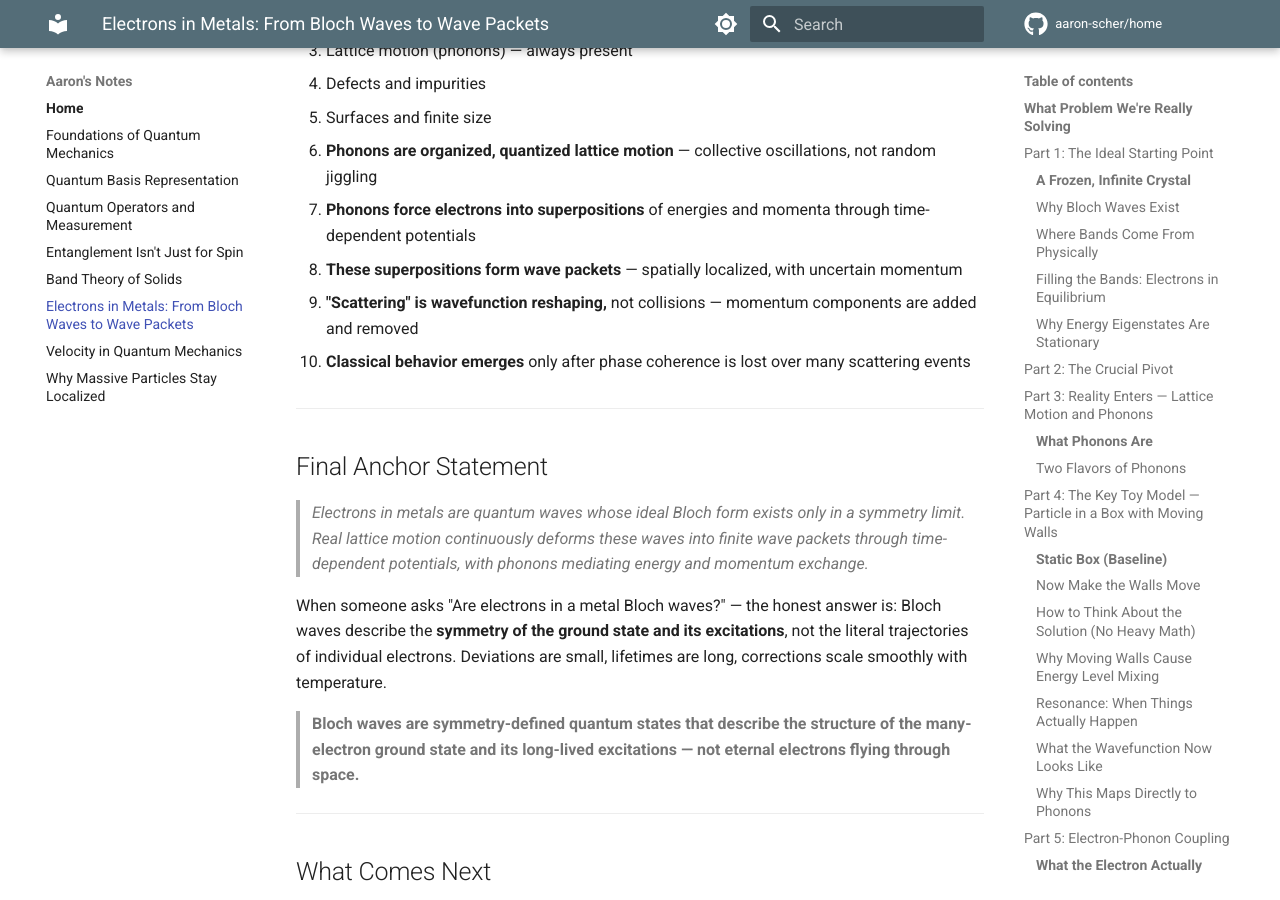
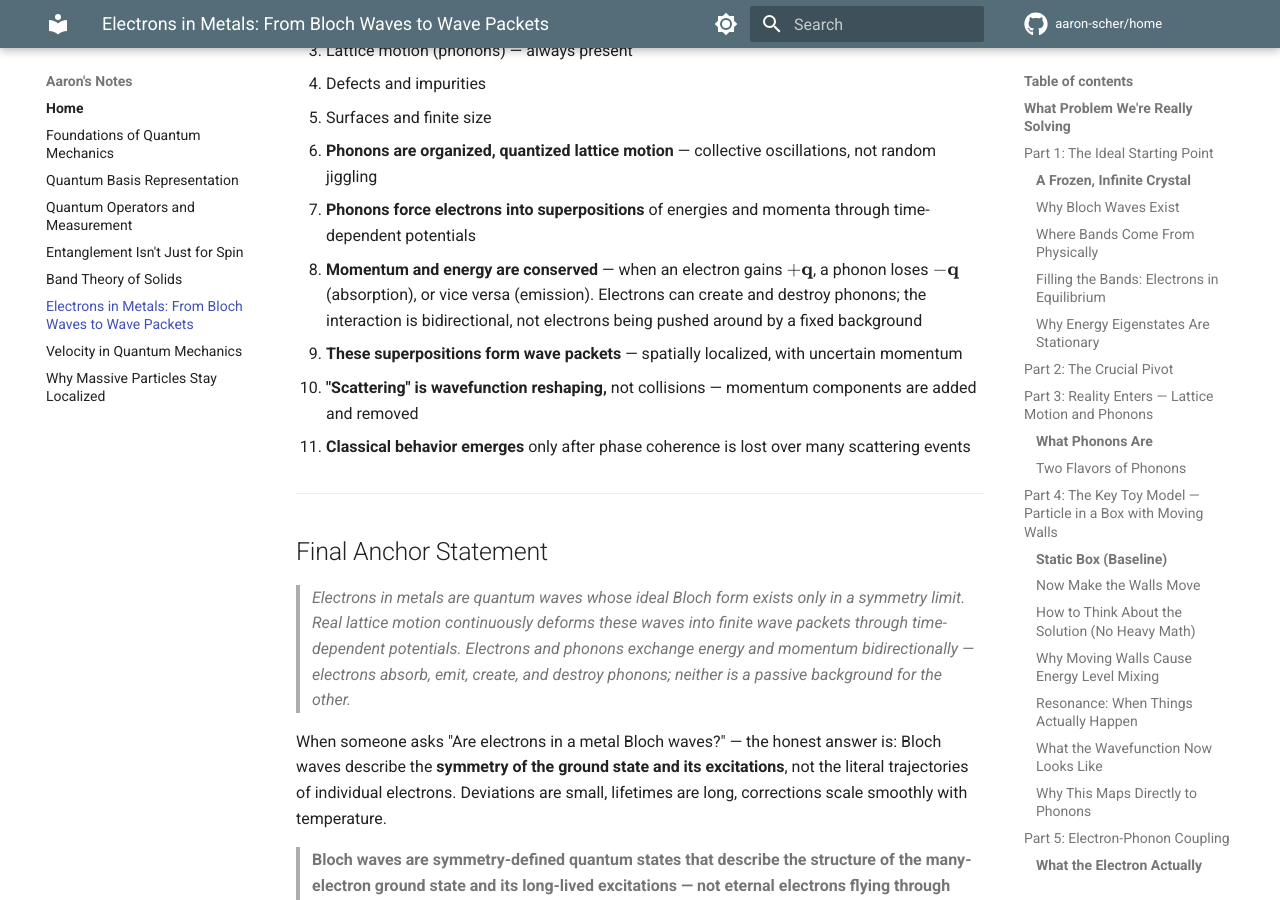
Before and after one commit to aaron-scher/home, an MkDocs documentation site: the page built from docs/quantum-mechanics/electrons-in-metals.md, in a window 1280 px wide and 900 px high, scrolled down 15599 px. Built offline with MkDocs 1.6.1 and Material for MkDocs 9.7.7, drawn with Linux system fonts in a browser that asks for light colours; comment, search, counter and statistics services are not loaded.

Commit message:
Add conservation law: electron-phonon interaction is bidirectional
Key additions to Part 10 mental model:
- New point 5: momentum/energy conserved in electron-phonon scattering
- Electrons absorb AND emit phonons (create/destroy them)
- Neither is passive background for the other
- Updated anchor statement to emphasize bidirectional exchange

Fixes gap where tutorial made phonons seem like immutable force
pushing electrons around helplessly.

```diff
--- a/docs/quantum-mechanics/electrons-in-metals.md
+++ b/docs/quantum-mechanics/electrons-in-metals.md
@@ -603,17 +603,19 @@ Carry this hierarchy with you:
 
 4. **Phonons force electrons into superpositions** of energies and momenta through time-dependent potentials
 
-5. **These superpositions form wave packets** — spatially localized, with uncertain momentum
+5. **Momentum and energy are conserved** — when an electron gains $+\mathbf{q}$, a phonon loses $-\mathbf{q}$ (absorption), or vice versa (emission). Electrons can create and destroy phonons; the interaction is bidirectional, not electrons being pushed around by a fixed background
 
-6. **"Scattering" is wavefunction reshaping,** not collisions — momentum components are added and removed
+6. **These superpositions form wave packets** — spatially localized, with uncertain momentum
 
-7. **Classical behavior emerges** only after phase coherence is lost over many scattering events
+7. **"Scattering" is wavefunction reshaping,** not collisions — momentum components are added and removed
+
+8. **Classical behavior emerges** only after phase coherence is lost over many scattering events
 
 ---
 
 ## Final Anchor Statement
 
-> *Electrons in metals are quantum waves whose ideal Bloch form exists only in a symmetry limit. Real lattice motion continuously deforms these waves into finite wave packets through time-dependent potentials, with phonons mediating energy and momentum exchange.*
+> *Electrons in metals are quantum waves whose ideal Bloch form exists only in a symmetry limit. Real lattice motion continuously deforms these waves into finite wave packets through time-dependent potentials. Electrons and phonons exchange energy and momentum bidirectionally — electrons absorb, emit, create, and destroy phonons; neither is a passive background for the other.*
 
 When someone asks "Are electrons in a metal Bloch waves?" — the honest answer is: Bloch waves describe the **symmetry of the ground state and its excitations**, not the literal trajectories of individual electrons. Deviations are small, lifetimes are long, corrections scale smoothly with temperature.
 
```
